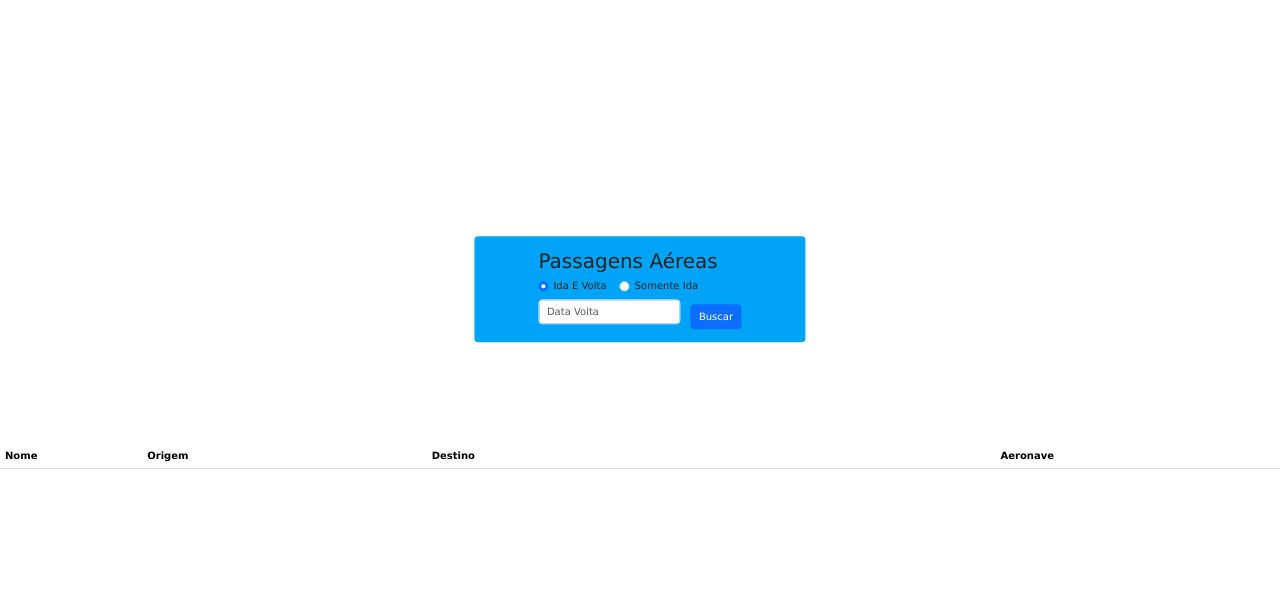
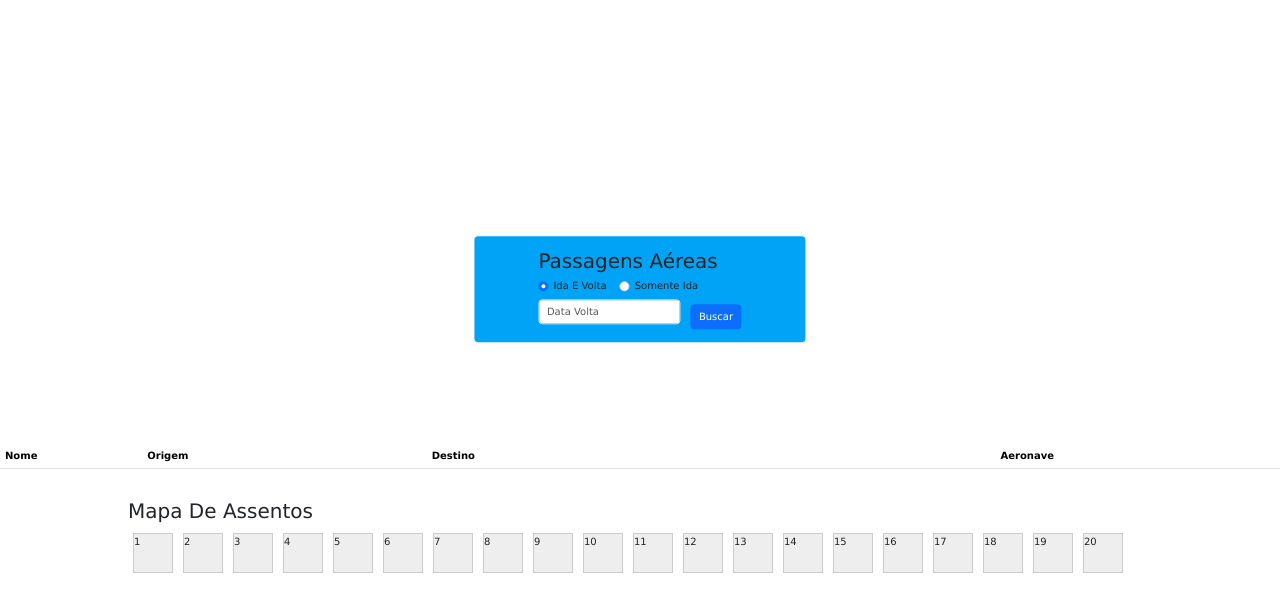
Before and after one commit to Xx-VitorBigV-xX/9airline, a plain HTML site: page cliente.html in a window 1280 px wide. Shown: the part 77-688 px from the top of the page. Drawn offline with nearby package versions, Linux system fonts and the light colour scheme; no server answers.

Commit message:
criacao da base dos assentos

```diff
--- a/cliente.html
+++ b/cliente.html
@@ -11,6 +11,7 @@
       rel="stylesheet"
       href="https://cdnjs.cloudflare.com/ajax/libs/remixicon/3.5.0/remixicon.css"
       crossorigin=""
+
     />
 </head>
   <header>
@@ -68,7 +69,37 @@
 
     <script src="https://cdn.jsdelivr.net/npm/bootstrap@5.3.2/dist/js/bootstrap.bundle.min.js"
       integrity="sha384-C6RzsynM9kWDrMNeT87bh95OGNyZPhcTNXj1NW7RuBCsyN/o0jlpcV8Qyq46cDfL" crossorigin="anonymous">
+      </script>
+      <section>
+        <h2>Mapa de Assentos</h2>
 
-      </script>
+<div id="mapa-assentos">
+    <!-- Os assentos serão adicionados dinamicamente aqui -->
+</div>
+
+<script>
+    // Número total de assentos
+    const totalAssentos = 20;
+
+    // Elemento onde os assentos serão adicionados
+    const mapaAssentos = document.getElementById('mapa-assentos');
+
+    // Adiciona os assentos ao mapa
+    for (let i = 1; i <= totalAssentos; i++) {
+        const assento = document.createElement('div');
+        assento.className = 'assento';
+        assento.textContent = i;
+        assento.addEventListener('click', selecionarAssento);
+        mapaAssentos.appendChild(assento);
+    }
+
+    // Função para selecionar/deselecionar um assento
+    function selecionarAssento() {
+        this.classList.toggle('selecionado');
+    }
+</script>
+
+
+      </section>
   </body>
 </html>
--- a/index/css/style.css
+++ b/index/css/style.css
@@ -101,6 +101,24 @@ header .navbar a{
 header .navbar a:hover{
     color: var(---text1);
 }
+
+
+
+.assento {
+    display: inline-block;
+    width: 40px;
+    height: 40px;
+    margin: 5px;
+    border: 1px solid #ccc;
+    background-color: #eee;
+    cursor: pointer;
+}
+
+.assento.selecionado {
+    background-color: #3498db;
+    color: #fff;
+}
+
 
 
 .casa{
--- a/js/script.js
+++ b/js/script.js
@@ -44,10 +44,10 @@ function CriarElemento(aeronaves) {
     const row = document.createElement("tr");
     row.innerHTML =
       `<td id="td-Numero_de_identificacao" class="leftText">${aeronave[0]}</td>
+      <td class="leftText">${aeronave[2]}</td>
       <td class="leftText">${aeronave[1]}</td>
-      <td class="leftText">${aeronave[2]}</td>
+      <td class="centerText">${aeronave[4]}</td>
       <td class="centerText">${aeronave[3]}</td>
-      <td class="centerText">${aeronave[4]}</td>
       <td class="td-acoes" style="text-align: center;"> <button id="btnExcluir" class="btnExcluir" style="color:withe;cursor:pointer;font-weigth:bold;padding:5px;background-color:red;border-radius:5px;display:inline-block;"> excluir</button>`;
 
     elementoAeronaveID.appendChild(row);
```
Also changed, not shown: pagina_principal.html (+4 -7 lines).
